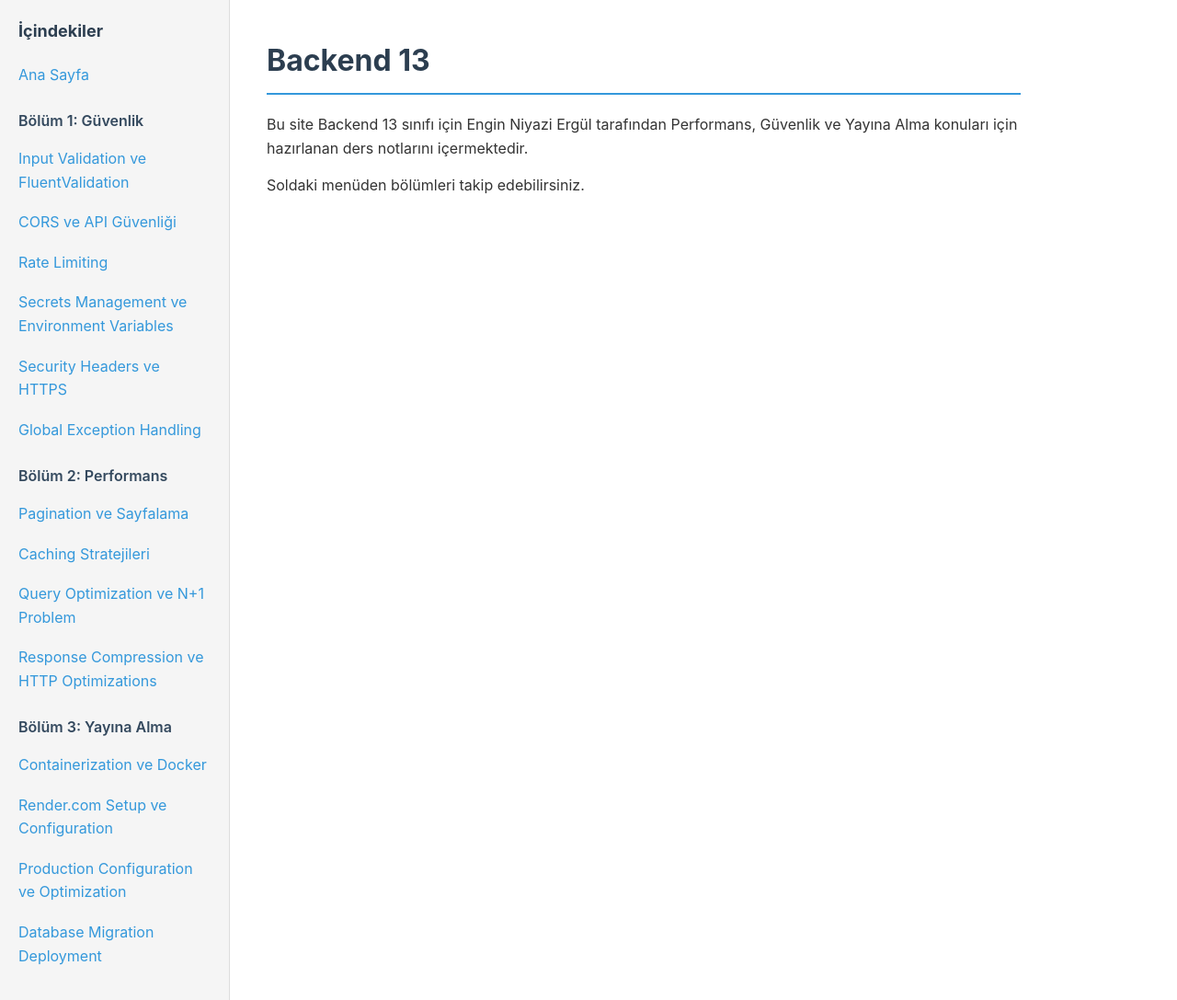
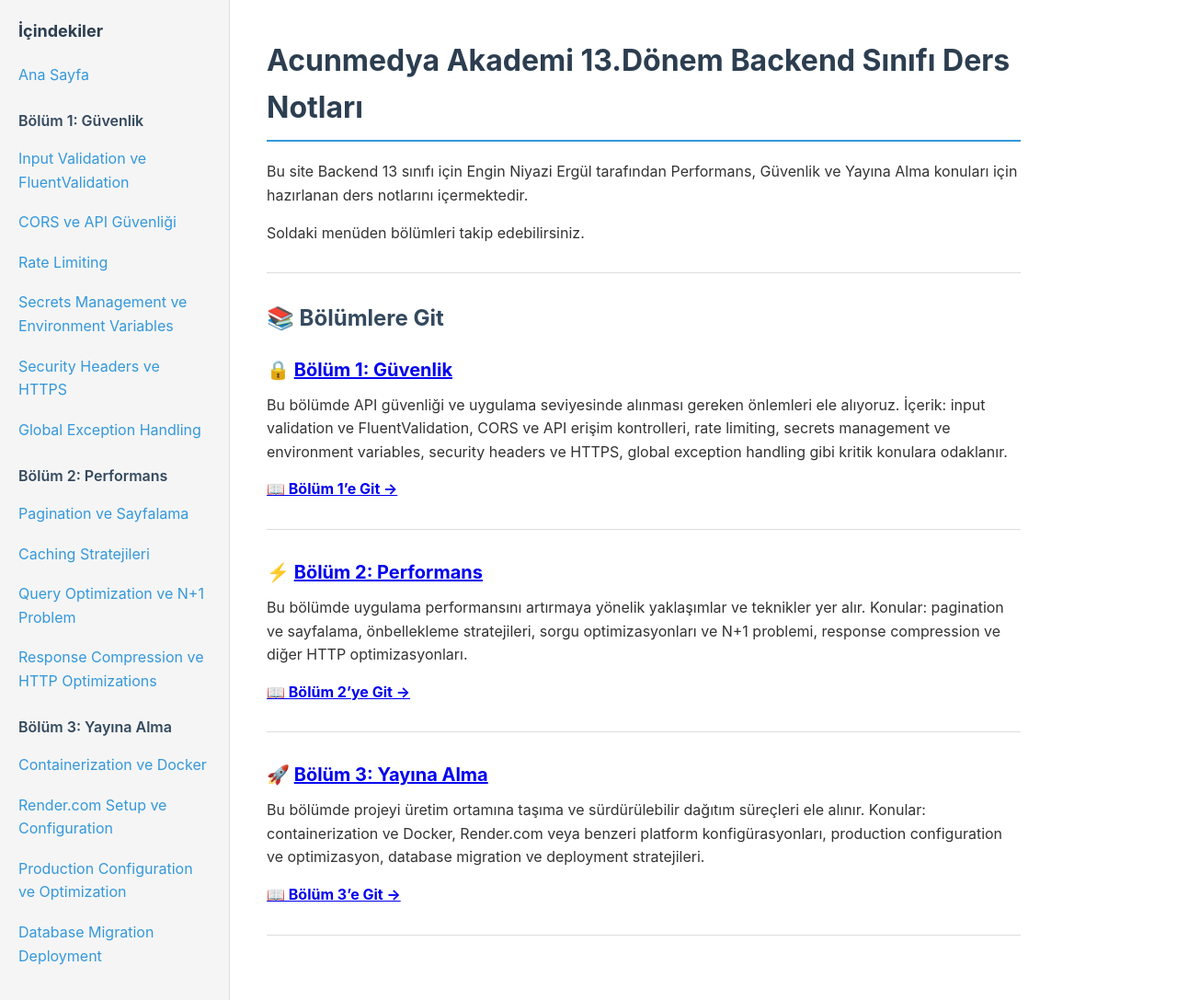
Before and after one commit to enginhoca/Backend13-Docs, a Jekyll site: the page built from docs/index.md, in a window 1280 px wide and 1087 px high. Shown: the whole window at 92% size. Built offline with Jekyll 4.4.1, drawn with Linux system fonts in a browser that asks for light colours.

Commit message:
Update index.md

```diff
--- a/docs/index.md
+++ b/docs/index.md
@@ -3,8 +3,36 @@ layout: page
 title: Backend 13 Sınıfı – Performans, Güvenlik ve Yayına Alma Notları
 ---
 
-# Backend 13
+# Acunmedya Akademi 13.Dönem Backend Sınıfı Ders Notları
 
 Bu site Backend 13 sınıfı için Engin Niyazi Ergül tarafından Performans, Güvenlik ve Yayına Alma konuları için hazırlanan ders notlarını içermektedir.
 
 Soldaki menüden bölümleri takip edebilirsiniz.
+
+---
+
+## 📚 Bölümlere Git
+
+### 🔒 [Bölüm 1: Güvenlik](./01-Güvenlik/)
+
+Bu bölümde API güvenliği ve uygulama seviyesinde alınması gereken önlemleri ele alıyoruz. İçerik: input validation ve FluentValidation, CORS ve API erişim kontrolleri, rate limiting, secrets management ve environment variables, security headers ve HTTPS, global exception handling gibi kritik konulara odaklanır.
+
+**[📖 Bölüm 1'e Git →](./01-Güvenlik/)**
+
+---
+
+### ⚡ [Bölüm 2: Performans](./02-Performans/)
+
+Bu bölümde uygulama performansını artırmaya yönelik yaklaşımlar ve teknikler yer alır. Konular: pagination ve sayfalama, önbellekleme stratejileri, sorgu optimizasyonları ve N+1 problemi, response compression ve diğer HTTP optimizasyonları.
+
+**[📖 Bölüm 2'ye Git →](./02-Performans/)**
+
+---
+
+### 🚀 [Bölüm 3: Yayına Alma](./03-Yayına-Alma/)
+
+Bu bölümde projeyi üretim ortamına taşıma ve sürdürülebilir dağıtım süreçleri ele alınır. Konular: containerization ve Docker, Render.com veya benzeri platform konfigürasyonları, production configuration ve optimizasyon, database migration ve deployment stratejileri.
+
+**[📖 Bölüm 3'e Git →](./03-Yayına-Alma/)**
+
+---
```
